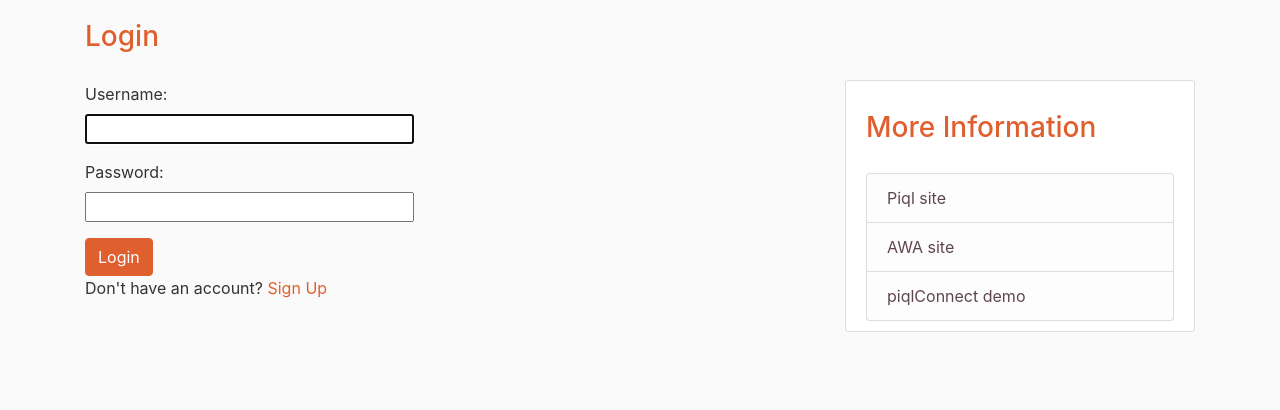
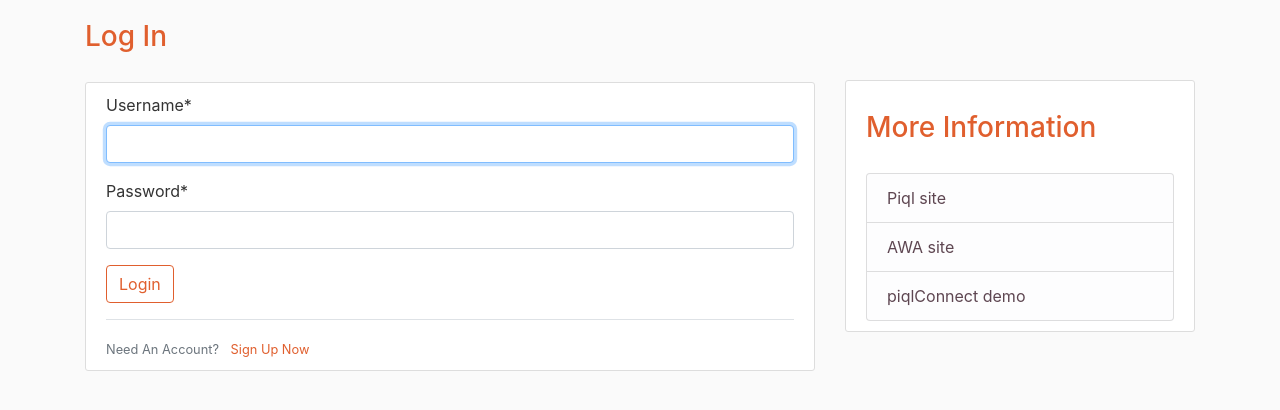
Before and after one commit to alfrtruj-p/calculator, a Django app: page /accounts/login/ in a window 1280 px wide. Shown: the part 190-600 px from the top of the page. Run offline with Django 3.2, Linux system fonts and the light colour scheme; parts of the project's set-up code (start-up, migrations or seed data) failed here and were passed over; some libraries are stand-ins or nearby versions.

Commit message:
Add style to login and logout pages.

```diff
--- a/calc/static/calc/calc.css
+++ b/calc/static/calc/calc.css
@@ -35,42 +35,7 @@ ul {
   border: 1px solid #dddddd;
   border-radius: 3px;
   margin-bottom: 20px;
-
 }
-
-
-/*.page-header {
-    background-color: #E05F2E;
-    margin-top: 0;
-    padding: 10px 10px 10px 10px;
-    font-family: Gill Sans MT;
-}
-
-.page-header h1 a{
-    color: #ffffff;
-    font-size: 36pt;
-    text-decoration: none;
-    margin-left: 40px;
-}
-
-.submenu h5 a {
-    color: #ffffff;
-    float: right;
-    margin-right: 30px;
-    padding-top: 18px;
-    text-decoration: none;
-}
-
-.container {
-    margin-left: 40px;
-
-}
-
-body {
-    font-family: Gill Sans MT;
-    line-height: 1.5em;
-    font-weight: 400;
-}*/
 
 .image img {
     max-width: 100%;
@@ -81,55 +46,15 @@ h3 {
     padding: 20px 0px 20px 0px;
 }
 
-.date {
-    color: #828282;
-}
-
-.edit a {
-    float: right;
-    padding: 24px 0px 0px 0px;
-}
-
-.quote {
-   margin-bottom: 40px;
-}
-
-.quote h4 a {
-   color: #5E4651;
-   text-decoration: none;
-}
-
 .my_quote, .result {
     font-size: 12pt;
-
-}
-
-.client {
-    font-size: 16pt;
-}
-
-.input-form textarea, input {
-    width: 100%;
-}
-
-.input-form {
-    float: left;
+    padding-top: 10px;
 }
 
 .btn-primary, .btn-primary:hover {
-
     background-color: #E05F2E;
     border-color: #E05F2E;
-
 }
-
-/*.top-menu, .top-menu:hover {
-    color: #ffffff;
-    float: right;
-    font-size: 26pt;
-    margin-right: 20px;
-    padding: 20px;
-}*/
 
 .fa-edit {
     color: #E05F2E;
@@ -143,35 +68,14 @@ h3 {
     float: right;
 }
 
-.login {
-    width: 45%;
-}
-
-.signup, .signup:hover {
+.ml-2, .ml-2:hover {
     color: #E05F2E;
+    text-decoration: none;
 }
 
 .list-group a {
     color: #5E4651;
-}
-
-.article-title {
-  color: #444444;
-}
-
-a.article-title:hover {
-  color: #428bca;
-  text-decoration: none;
-}
-
-.article-content {
-  white-space: pre-line;
-}
-
-.article-img {
-  height: 65px;
-  width: 65px;
-  margin-right: 16px;
+    text-decoration: none;
 }
 
 .article-metadata {
@@ -190,3 +94,18 @@ a.article-title:hover {
   height: 25px;
   vertical-align: middle;
 }
+
+.btn-info, .btn-info:hover {
+    background-color: #E05F2E;
+    border-color: #E05F2E;
+}
+
+.btn-outline-info {
+    border-color: #E05F2E;
+    color: #E05F2E;
+}
+
+.btn-outline-info:hover {
+    background-color: #E05F2E;
+    border-color: #E05F2E;
+}
--- a/calc/templates/registration/login.html
+++ b/calc/templates/registration/login.html
@@ -1,13 +1,23 @@
 {% extends 'calc/base.html' %}
-
+{% load crispy_forms_tags %}
 {% block title %}Login{% endblock %}
 
 {% block content %}
-    <h3>Login</h3>
-    <form method="post" class="login">
-        {% csrf_token %}
-        {{ form.as_p }}
-        <button type="submit" class="btn btn-primary">Login</button>
-    </form>
-    <p>Don't have an account? <a href="{% url 'signup' %}" class="signup">Sign Up</a></p>
+    <h3>Log In</h3>
+    <div class="content-section">
+        <form method="POST">
+            {% csrf_token %}
+            {{ form|crispy }}
+
+            <div class="form-group">
+                <button class="btn btn-outline-info" type="submit">Login</button>
+            </div>
+        </form>
+        <div class="border-top pt-3">
+            <small class="text-muted">
+                Need An Account? <a class="ml-2" href="{% url 'signup' %}">Sign Up Now</a>
+            </small>
+        </div>
+    </div>
+
 {% endblock %}
```
Also changed, not shown: calc/templates/calc/base.html (+0 -16 lines), calc/templates/calc/data_history.html (+8 -8 lines), calc/templates/calc/data_input.html (+0 -7 lines), calc/templates/calc/data_quote.html (+3 -35 lines), calc/templates/calc/signup.html (+15 -7 lines), calc/views.py (+5 -2 lines), db.sqlite3.
